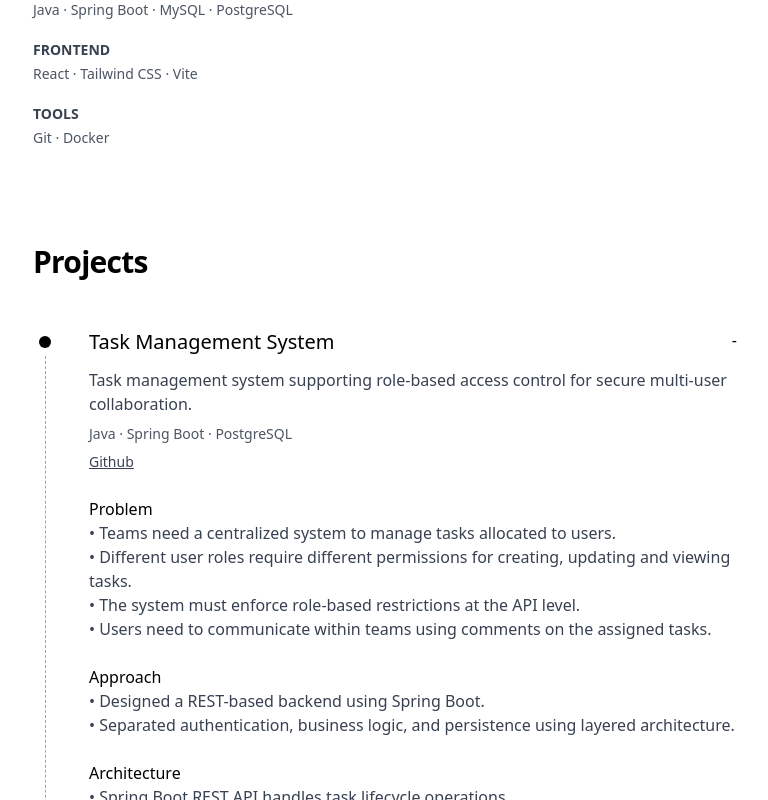
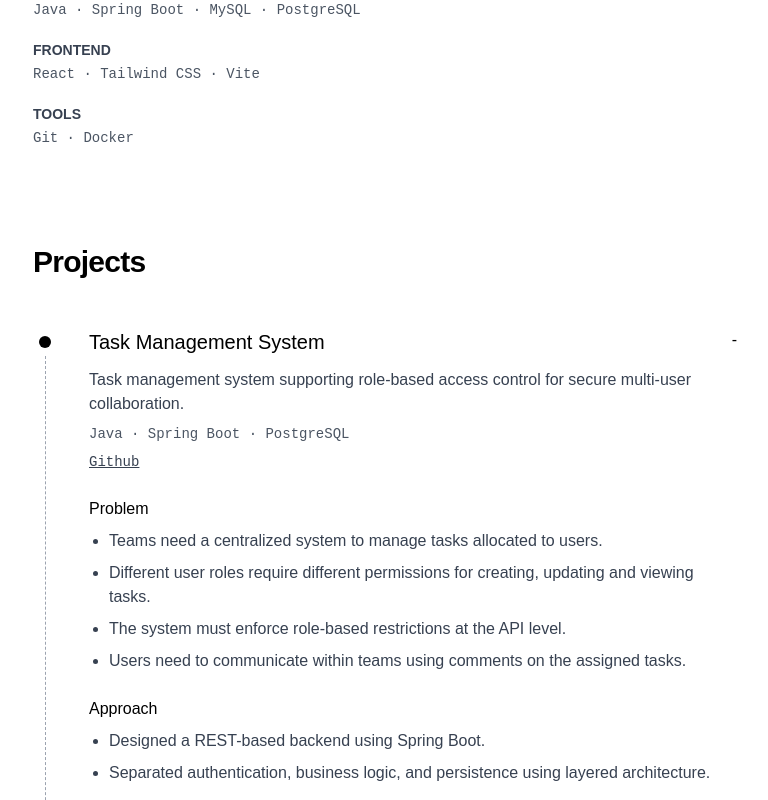
Before and after one commit to Flicko75/my-portfolio, a React (Vite) app: page / in a window 1280 px wide. Both pictures are taken after a click on the element 660 px from the left and 888 px from the top of the page. Shown: the part 488-1288 px from the top of the page, without its empty margins (247-1015 px from the left). Built offline with nearby package versions, Linux system fonts and the light colour scheme.

Commit message:
Fonts changed

```diff
--- a/package.json
+++ b/package.json
@@ -10,6 +10,7 @@
     "preview": "vite preview"
   },
   "dependencies": {
+    "geist": "^1.7.0",
     "react": "^19.2.4",
     "react-dom": "^19.2.4"
   },
--- a/src/components/ProjectItem.jsx
+++ b/src/components/ProjectItem.jsx
@@ -19,13 +19,13 @@ const ProjectItem = ({ project, isOpen, onToggle }) => {
 
                 <p className="text-gray-700 mt-3">{project.summary}</p>
 
-                <p className="text-sm text-gray-600 mt-2">{project.stack.join(" · ")}</p>
+                <p className="text-sm text-gray-600 mt-2 font-mono">{project.stack.join(" · ")}</p>
 
                 <a
                     href={project.github}
                     target="_blank"
                     rel="noopener noreferrer"
-                    className="text-sm text-gray-700 underline mt-2 inline-block"
+                    className="text-sm text-gray-700 underline mt-2 inline-block font-mono"
                     onClick={(e) => e.stopPropagation()}
                 >
                     Github
@@ -35,11 +35,11 @@ const ProjectItem = ({ project, isOpen, onToggle }) => {
                     <div className="mt-6 space-y-6">
                         {project.details.map((section, index) => (
                             <div key={index}>
-                                <p className="font-medium">{section.title}</p>
+                                <p className="font-medium mb-2">{section.title}</p>
 
-                                <ul>
+                                <ul className="list-disc pl-5 space-y-2">
                                     {section.items.map((item, index) => (
-                                        <li key={index} className="text-gray-700">• {item}</li>
+                                        <li key={index} className="text-gray-700">{item}</li>
                                     ))}
                                 </ul>
                             </div>
--- a/src/index.css
+++ b/src/index.css
@@ -1,3 +1,9 @@
 @tailwind base;
 @tailwind components;
 @tailwind utilities;
+
+@import url('https://fonts.googleapis.com/css2?family=IBM+Plex+Sans:wght@400;500;600;700&family=IBM+Plex+Mono:wght@400;500&display=swap');
+
+body {
+    font-family: 'IBM Plex Sans', sans-serif;
+}
--- a/src/sections/Socials.jsx
+++ b/src/sections/Socials.jsx
@@ -8,7 +8,7 @@ const Socials = () => {
                 <h2 className="text-3xl font-semibold tracking-tight">
                     Socials
                 </h2>
-                <p className="font-medium text-gray-600 mt-4">
+                <p className="font-medium text-gray-600 mt-4 font-mono">
                     <a
                         href="github.com"
                         target="_blank"
--- a/src/sections/TechStack.jsx
+++ b/src/sections/TechStack.jsx
@@ -14,7 +14,7 @@ const TechStack = () => {
                     techstack.map(item => (
                         <div key={item.category}>
                             <div className="font-semibold text-sm text-gray-700 mb-1">{item.category}</div>
-                            <div className="text-sm text-gray-600">{item.technologies.join(" · ")}</div>
+                            <div className="text-sm text-gray-600 font-mono">{item.technologies.join(" · ")}</div>
                         </div>
                     ))
                 }
--- a/tailwind.config.js
+++ b/tailwind.config.js
@@ -5,7 +5,11 @@ export default {
     "./src/**/*.{js,jsx}",
   ],
   theme: {
-    extend: {},
+    extend: {
+      fontFamily: {
+        mono: ['"IBM Plex Mono"', 'monospace'],
+      }
+    },
   },
   plugins: [],
 }
```
Also changed, not shown: 1 other file (tests, documents, lock files or other folders).
